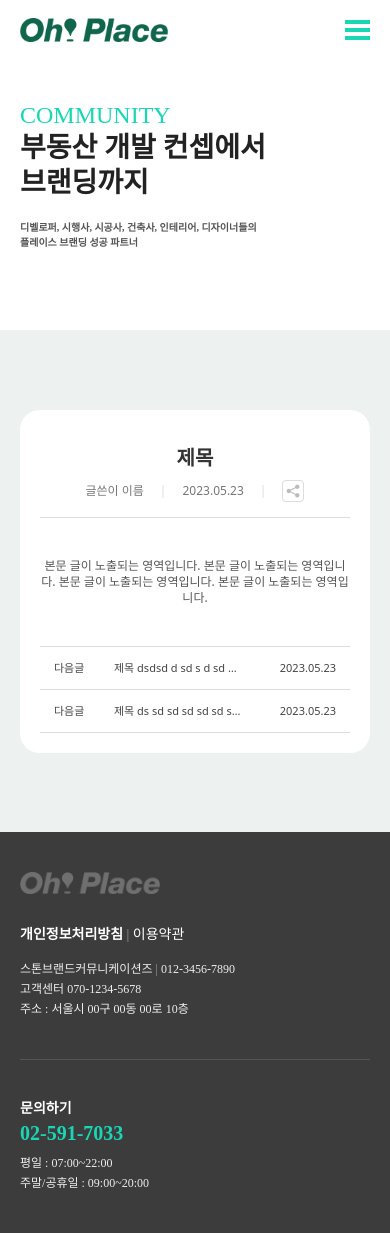
After one commit to ojh0906/Oplace, a PHP site: page /page/community-detail.php in a window 390 px wide. The commit adds this page. Run offline with PHP 8.4, Linux system fonts and the light colour scheme; data that the repository does not hold is empty; some libraries are stand-ins or nearby versions; some web fonts are replaced.

Commit message:
update 커뮤니티/상세 페이지

```diff
--- /dev/null
+++ b/css/community.css
@@ -0,0 +1,493 @@
+#community-page {
+}
+p {
+  margin-top: 0;
+  margin-bottom: 0;
+}
+
+.mo-br480 {
+  display: none;
+}
+
+.max {
+  max-width: 1280px;
+  width: 100%;
+  margin: 0 auto;
+}
+
+#community-page .banner {
+  margin: 80px auto 138px auto;
+}
+
+#community-page .banner .title {
+  font-family: "Cocogoose";
+  font-weight: 400;
+  font-size: 48px;
+  line-height: 80px;
+  color: #19d6b4;
+}
+
+#community-page .banner .sub-title {
+  font-family: "Pretendard";
+  font-weight: 800;
+  font-size: 58px;
+  line-height: 80px;
+  color: #222;
+}
+
+#community-page .banner .sub-text {
+  font-family: "Pretendard";
+  font-style: normal;
+  font-weight: 600;
+  font-size: 22px;
+  line-height: 34px;
+  color: #555555;
+  margin-top: 40px;
+}
+
+#community-page .community-container {
+  background-color: #edf2f1;
+  padding: 100px 0;
+}
+
+#community-page .community-container .community-box-wrap {
+  display: flex;
+  flex-wrap: wrap;
+  align-items: center;
+  gap: 40px;
+  justify-content: space-between;
+}
+
+#community-page .community-container .community-box {
+  width: 31%;
+}
+#community-page .community-container .community-box .text-wrap {
+  padding: 20px;
+  background-color: #fff;
+  border-bottom-left-radius: 25px;
+  border-bottom-right-radius: 25px;
+  box-sizing: border-box;
+}
+
+#community-page .community-container .community-box .image {
+  width: 100%;
+  height: 230px;
+  border-top-left-radius: 25px;
+  border-top-right-radius: 25px;
+  object-fit: cover;
+}
+
+#community-page .community-container .community-box .sub-title {
+  font-family: "Pretendard";
+  font-weight: 800;
+  font-size: 16px;
+  line-height: 19px;
+  color: #19d6b4;
+  overflow: hidden;
+  display: -webkit-box;
+  -webkit-box-orient: vertical;
+  -webkit-line-clamp: 1;
+}
+
+#community-page .community-container .community-box .title {
+  font-family: "Pretendard";
+  font-weight: 700;
+  font-size: 24px;
+  line-height: 29px;
+  color: #555555;
+  margin-top: 4px;
+  margin-bottom: 12px;
+  overflow: hidden;
+  display: -webkit-box;
+  -webkit-box-orient: vertical;
+  -webkit-line-clamp: 1;
+}
+
+#community-page .community-container .community-box .writer {
+  font-family: "Pretendard";
+  font-weight: 500;
+  font-size: 14px;
+  line-height: 17px;
+  color: #999999;
+  overflow: hidden;
+  display: -webkit-box;
+  -webkit-box-orient: vertical;
+  -webkit-line-clamp: 1;
+}
+
+/* 커뮤니티 디테일 */
+#community-page #community-detail .board-wrap {
+  background-color: #fff;
+  padding: 30px;
+  border-radius: 20px;
+}
+#community-page #community-detail .board-wrap .text-wrap {
+  text-align: center;
+  padding: 20px;
+  border-bottom: 1px #dddddd solid;
+}
+#community-page #community-detail .board-wrap .text-wrap .title {
+  font-weight: 600;
+  font-size: 28px;
+  line-height: 34px;
+  color: #333333;
+}
+#community-page #community-detail .board-wrap .sub-text-wrap {
+  font-weight: 500;
+  font-size: 14px;
+  line-height: 17px;
+  color: #767676;
+  gap: 16px;
+  display: flex;
+  align-items: center;
+  margin-top: 10px;
+  justify-content: center;
+}
+#community-page #community-detail .board-wrap .sub-text-wrap .line {
+  color: #dddddd;
+}
+#community-page #community-detail .board-wrap .sub-text-wrap .share-icon {
+  width: 22px;
+  height: 22px;
+}
+
+#community-page #community-detail .contents-wrap {
+  font-weight: 400;
+  font-size: 16px;
+  line-height: 19px;
+  color: #555555;
+  text-align: center;
+  padding: 40px 0;
+}
+#community-page #community-detail .next-board .next {
+  border-top: 0 !important;
+}
+#community-page #community-detail .next-board .pre {
+  border-top: #dddddd solid 1px;
+  border-bottom: #dddddd solid 1px;
+  font-weight: 500;
+  font-size: 16px;
+  line-height: 19px;
+  color: #444444;
+  box-sizing: border-box;
+  width: 100%;
+  display: flex;
+}
+#community-page #community-detail .next-board .pre div {
+  padding: 14px 20px;
+  box-sizing: border-box;
+  text-align: center;
+  width: calc(30% / 3);
+}
+#community-page #community-detail .next-board .pre .next {
+  text-align: left;
+}
+#community-page #community-detail .next-board .pre .title {
+  width: 70%;
+  max-width: 880px;
+  overflow: hidden;
+  display: -webkit-box;
+  -webkit-box-orient: vertical;
+  -webkit-line-clamp: 1;
+  text-align: left;
+  height: 30px;
+}
+#community-page #community-detail .next-board .pre .writer {
+}
+#community-page #community-detail .next-board .pre .date {
+  text-align: right;
+}
+#community-page #community-detail .board-wrap .sub-text-wrap .share-wrap {
+  position: relative;
+}
+
+#community-page #community-detail .share-box {
+  display: flex !important;
+  gap: 8px;
+  flex-wrap: wrap;
+  justify-content: center;
+  padding: 10px 16px;
+  align-items: center;
+  position: absolute;
+  left: 0;
+  top: 26px;
+  border-radius: 10px;
+  width: 97px;
+  background-color: #fff;
+  box-shadow: 4px 8px 24px rgba(0, 0, 0, 0.1);
+}
+
+.share-hidden {
+  display: none;
+}
+
+#community-page #community-detail .board-wrap .sub-text-wrap .share-box img {
+  width: 18px;
+  height: 18px;
+}
+#community-page #community-detail .share-box span {
+  font-weight: 500;
+  font-size: 12px;
+  line-height: 18px;
+}
+
+@media (max-width: 1280px) {
+  #community-page .banner .title {
+    font-size: 43px;
+    line-height: 53px;
+  }
+
+  #community-page .banner .sub-title {
+    font-size: 60px;
+    line-height: 68px;
+  }
+  #community-page .banner .sub-text {
+    font-size: 20px;
+    line-height: 30px;
+    margin-top: 30px;
+  }
+
+  #community-page .banner,
+  #community-page .community-container .community-box-wrap {
+    padding: 0 20px;
+  }
+
+  #community-page .community-container .community-box {
+    width: 30%;
+  }
+  #community-page .community-container .community-box-wrap {
+    justify-content: center;
+  }
+
+  #community-page .community-container .next-board .pre .title {
+    width: 60%;
+  }
+  #community-page .community-container .next-board .pre div {
+    width: calc(40% / 3);
+  }
+
+  #community-page #community-detail {
+    padding: 100px 20px;
+  }
+
+  #community-page #community-detail .next-board .pre .title {
+    width: 60%;
+  }
+
+  #community-page #community-detail .next-board .pre div {
+    width: calc(40% / 3);
+  }
+}
+
+@media (max-width: 1024px) {
+  #community-page .banner .title {
+    font-size: 40px;
+    line-height: 45px;
+  }
+
+  #community-page .banner .sub-title {
+    font-size: 50px;
+    line-height: 65px;
+  }
+  #community-page .banner .sub-text {
+    font-size: 15px;
+    line-height: 20px;
+    margin-top: 20px;
+  }
+
+  #community-page .community-container .community-box .image {
+    height: 190px;
+  }
+  #community-page .community-container .community-box-wrap {
+    gap: 30px;
+  }
+  #community-page .community-container .community-box .sub-title {
+    font-size: 14px;
+    line-height: 16px;
+  }
+  #community-page .community-container .community-box .title {
+    font-size: 19px;
+    line-height: 24px;
+  }
+  #community-page .community-container .community-box .writer {
+    font-size: 12px;
+    line-height: 15px;
+  }
+
+  #community-page .community-container .next-board .pre .title {
+    width: 50%;
+  }
+  #community-page .community-container .next-board .pre div {
+    width: calc(50% / 3);
+  }
+
+  #community-page #community-detail .next-board .pre .title {
+    width: 50%;
+  }
+  #community-page #community-detail .next-board .pre div {
+    width: calc(50% / 3);
+    padding: 14px;
+  }
+}
+
+@media (max-width: 768px) {
+  .mo-br480 {
+    display: block;
+  }
+
+  #community-page .banner {
+    margin: 50px auto 100px auto;
+  }
+
+  #community-page .banner .title {
+    font-size: 30px;
+    line-height: 40px;
+  }
+  #community-page .banner .sub-title {
+    font-size: 34px;
+    line-height: 50px;
+  }
+  #community-page .banner .sub-text {
+    font-size: 12px;
+    line-height: 17px;
+    margin-top: 20px;
+  }
+
+  #community-page .community-container {
+    padding: 80px 0;
+  }
+  #community-page .community-container .community-box {
+    width: 46%;
+  }
+  #community-page .community-container .community-box .image {
+    height: 150px;
+  }
+  #community-page .community-container .community-box-wrap {
+    gap: 20px;
+  }
+  #community-page .community-container .community-box .sub-title {
+    font-size: 12px;
+    line-height: 14px;
+  }
+  #community-page .community-container .community-box .title {
+    font-size: 16px;
+    line-height: 20px;
+    margin-top: 2px;
+    margin-bottom: 8px;
+  }
+  #community-page .community-container .community-box .writer {
+    font-size: 10px;
+    line-height: 13px;
+  }
+  #community-page .community-container .community-box .image {
+    border-top-left-radius: 20px;
+    border-top-right-radius: 20px;
+  }
+  #community-page .community-container .community-box .text-wrap {
+    padding: 16px;
+    border-bottom-left-radius: 20px;
+    border-bottom-right-radius: 20px;
+  }
+
+  #community-page #community-detail {
+    padding: 80px 20px;
+  }
+
+  #community-page #community-detail .next-board .pre .writer {
+    display: none;
+  }
+
+  #community-page #community-detail .next-board .pre .title {
+    width: calc(100% - 190px);
+    height: 20px;
+  }
+  #community-page #community-detail .next-board .pre .next {
+    width: 70px;
+  }
+  #community-page #community-detail .next-board .pre .date {
+    width: 120px;
+  }
+  #community-page #community-detail .next-board .pre div {
+    padding: 14px;
+  }
+
+  #community-page #community-detail .board-wrap .text-wrap .title {
+    font-size: 24px;
+    line-height: 28px;
+  }
+
+  #community-page #community-detail .next-board .pre {
+    font-size: 14px;
+    line-height: 16px;
+  }
+
+  #community-page #community-detail .board-wrap {
+    padding: 20px;
+  }
+
+  #community-page #community-detail .share-box {
+    left: auto;
+    right: 0;
+    top: 26px;
+  }
+}
+
+@media (max-width: 480px) {
+  #community-page .banner {
+    margin: 40px auto 80px auto;
+  }
+
+  #community-page .banner .title {
+    font-size: 24px;
+    line-height: 30px;
+  }
+  #community-page .banner .sub-title {
+    margin-top: 20px;
+    font-size: 28px;
+    line-height: 35px;
+  }
+  #community-page .banner .sub-text {
+    font-size: 10px;
+    line-height: 15px;
+  }
+
+  #community-page .community-container .community-box {
+    width: 100%;
+  }
+
+  #community-page #community-detail .board-wrap .sub-text-wrap .mo-480hidden {
+    display: none;
+  }
+
+  #community-page #community-detail .board-wrap .text-wrap {
+    padding: 15px 0;
+  }
+
+  #community-page #community-detail .board-wrap .text-wrap .title {
+    font-size: 20px;
+    line-height: 25px;
+  }
+
+  #community-page #community-detail .contents-wrap {
+    font-size: 12px;
+    line-height: 16px;
+  }
+  #community-page #community-detail .board-wrap .sub-text-wrap {
+    font-size: 12px;
+    line-height: 16px;
+  }
+
+  #community-page #community-detail .next-board .pre {
+    font-size: 11px;
+    line-height: 14px;
+  }
+  #community-page #community-detail .next-board .pre .next {
+    width: 60px;
+  }
+  #community-page #community-detail .next-board .pre .date {
+    width: 95px;
+  }
+  #community-page #community-detail .next-board .pre .title {
+    width: calc(100% - 155px);
+  }
+}
--- a/head.php
+++ b/head.php
@@ -50,7 +50,7 @@ $site = $site_info_stt->fetch();
     <link rel="stylesheet" type="text/css"
         href="https://cdn.jsdelivr.net/gh/orioncactus/pretendard/dist/web/static/pretendard.css" />
 
-    <script type="text/javascript" src="js/jquery-1.12.4.min.js"></script>
+    <script type="text/javascript" src="<?php echo $site_url ?>/js/jquery-1.12.4.min.js"></script>
     <script src="https://unpkg.com/swiper/swiper-bundle.min.js"></script>
     <!-- JavaScript Bundle with Popper -->
     <script src="https://cdn.jsdelivr.net/npm/bootstrap@5.0.1/dist/js/bootstrap.bundle.min.js"
--- a/index.php
+++ b/index.php
@@ -179,7 +179,7 @@ while ($popup = $popup_stt->fetch()) {
                 추가적으로 선택하여 진행할 수 있습니다.
             </div>
         </div>
-        <img class="ractangle" src="<?php echo $site_url ?>img/main/ractangle.png" />
+        <img class="ractangle" src="img/main/ractangle.png" />
     </div>
 
     <div class="concept-area-container">
--- /dev/null
+++ b/page/community-detail.php
@@ -0,0 +1,109 @@
+<?php
+error_reporting(E_ALL);
+ini_set("display_errors", 1);
+include_once('../head.php');
+?>
+
+<link rel="stylesheet" type="text/css" href="../css/community.css" rel="stylesheet" />
+
+<script>
+    /* 공유 상자 열기/닫기 */
+    let openShareBox = false;
+    function onShareBox() {
+        document.querySelector(".share-hidden").classList.toggle("share-box");
+        openShareBox = !openShareBox;
+    }
+
+    document.addEventListener('click', function (e) {
+        if (openShareBox) {
+            let share = e.target.closest('.share-wrap');
+            if (!share) {
+                document.querySelector(".share-hidden").classList.toggle("share-box");
+                openShareBox = false;
+            }
+        }
+    });
+
+    /* 링크 복사 */
+    function shareLink() {
+        const textarea = document.createElement("textarea");
+        document.body.appendChild(textarea);
+        textarea.value = window.location.href;
+        textarea.select();
+        document.execCommand("copy");
+        document.body.removeChild(textarea);
+        alert('링크를 복사하였습니다');
+    }
+</script>
+
+<section id="community-page">
+    <article class="banner max">
+        <p class="title">COMMUNITY<br />
+            <span class="sub-title">
+                부동산 개발 컨셉에서<br class="mo-br480" /> 브랜딩까지
+            </span>
+        </p>
+        <p class="sub-text">
+            디벨로퍼, 시행사, 시공사, 건축사, 인테리어, 디자이너들의<br />
+            플레이스 브랜딩 성공 파트너
+        </p>
+    </article>
+
+    <article class="community-container" id="community-detail">
+        <aside class="board-wrap max">
+            <div class="text-wrap">
+                <p class="title">제목</p>
+                <div class="sub-text-wrap">
+                    <span>글쓴이 이름</span>
+                    <span class="line">|</span>
+                    <span>2023.05.23</span>
+                    <span class="line mo-480hidden">|</span>
+                    <span class="mo-480hidden">조회수 105</span>
+                    <span class="line">|</span>
+                    <div class="share-wrap">
+                        <img onclick="onShareBox()" class="share-icon" src="<?php echo $site_url ?>/img/share.png" />
+                        <div class="share-hidden">
+                            <div>
+                                <img src="<?php echo $site_url ?>/img/facebook.png" />
+                                <span>페이스북</span>
+                            </div>
+                            <div>
+                                <img src="<?php echo $site_url ?>/img/kakao.png" />
+                                <span>카카오톡</span>
+                            </div>
+                            <div onclick="shareLink()">
+                                <img src="<?php echo $site_url ?>/img/copy.png" />
+                                <span>링크복사</span>
+                            </div>
+                        </div>
+                    </div>
+
+                </div>
+            </div>
+            <div class="contents-wrap">
+                본문 글이 노출되는 영역입니다.
+                본문 글이 노출되는 영역입니다.
+                본문 글이 노출되는 영역입니다.
+                본문 글이 노출되는 영역입니다.
+            </div>
+            <div class="next-board">
+                <div class="pre">
+                    <div class="next">다음글</div>
+                    <div class="title">제목 dsdsd d sd s d sd d sd sd s</div>
+                    <div class="writer">글쓴이</div>
+                    <div class="date">2023.05.23</div>
+                </div>
+                <div class="pre next">
+                    <div class="next">다음글</div>
+                    <div class="title">제목 ds sd sd sd sd sd sd sd dd d d s d d</div>
+                    <div class="writer">글쓴이</div>
+                    <div class="date">2023.05.23</div>
+                </div>
+            </div>
+        </aside>
+    </article>
+</section>
+
+<?php
+include_once('../tale.php');
+?>
```
Also changed, not shown: page/community.php (+80 -0 lines), img/copy.png (added), img/facebook.png (added), img/kakao.png (added), img/share.png (added).
